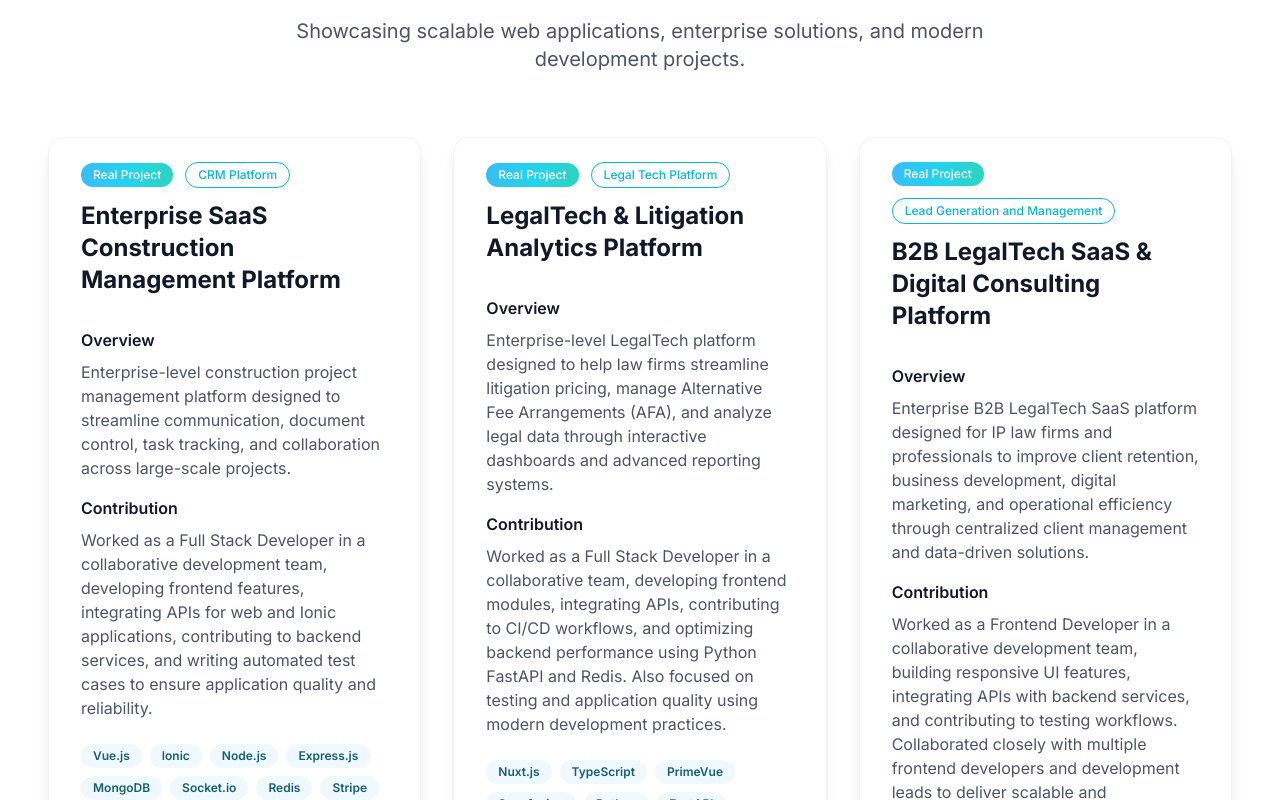
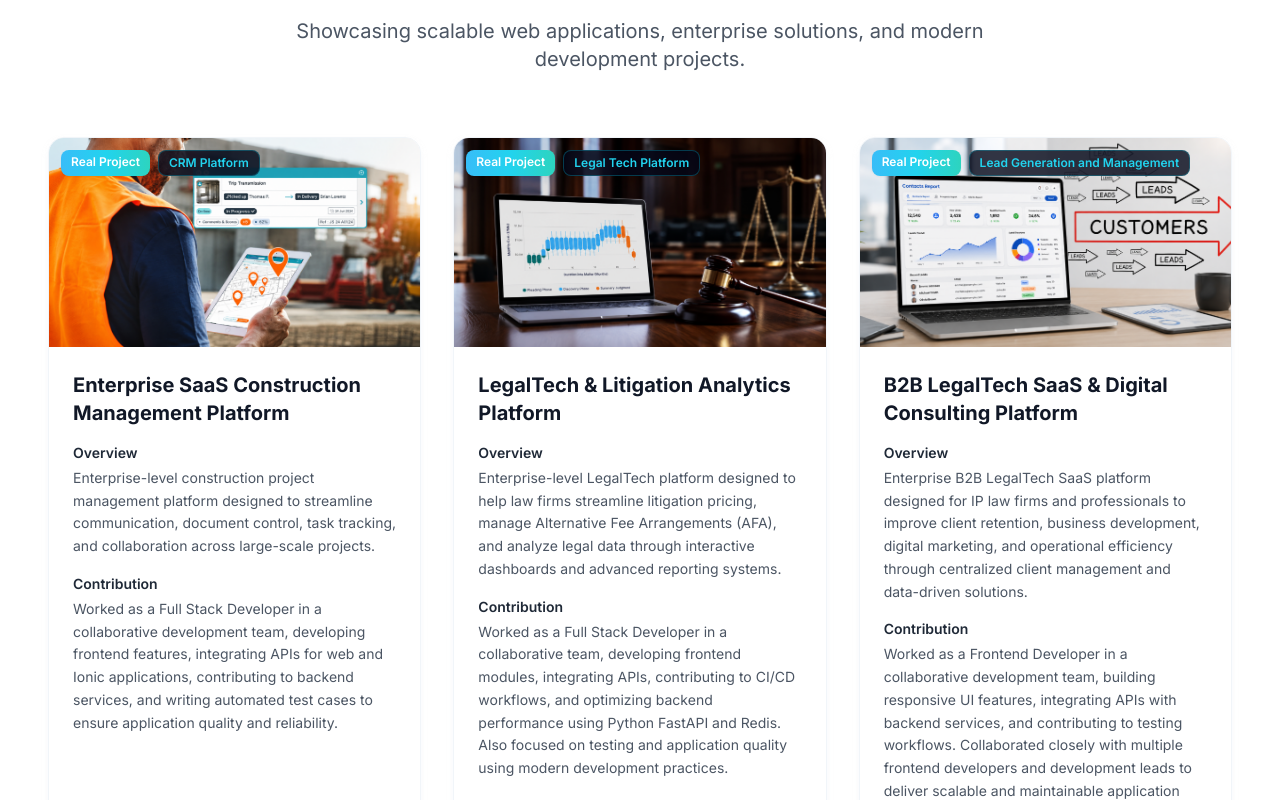
Before and after one commit to jaimi7/Portfolio, a React (Vite) app: page / in a window 1280 px wide. Shown: the part 4800-5600 px from the top of the page. Built offline with nearby package versions, Linux system fonts and the light colour scheme.

Commit message:
feat: add project image support, configure path aliases, and redesign ProjectCard component

```diff
--- /dev/null
+++ b/src/components/ui/ProjectCard copy.tsx
@@ -0,0 +1,94 @@
+import { motion } from 'framer-motion';
+import { ExternalLink, Code } from 'lucide-react';
+import type { Project } from '../../types';
+
+interface ProjectCardProps {
+  project: Project;
+  inView: boolean;
+  index: number;
+}
+
+export function ProjectCard({ project, inView, index }: ProjectCardProps) {
+  const getProjectCategory = (project: Project) => {
+    if (project.category === 'real') return 'Real Project';
+    return 'Learning Project';
+  };
+
+  return (
+    <motion.div
+      initial={{ opacity: 0, y: 30 }}
+      animate={inView ? { opacity: 1, y: 0 } : {}}
+      transition={{ duration: 0.8, delay: 0.2 + index * 0.1 }}
+      className={`premium-card px-4 md:px-8 py-4 md:py-6 relative group hover:scale-105 transition-all duration-300`}
+    >
+      {/* Project header */}
+      <div className="flex items-start justify-between mb-6">
+        <div className="flex-1">
+          <div className="flex items-center flex-wrap gap-3 mb-3">
+            <span className="px-3 py-1 rounded-full text-xs font-medium bg-gradient-to-r from-sky-400 via-cyan-400 to-teal-400 text-white text-nowrap">
+              {getProjectCategory(project)}
+            </span>
+            <span className="px-3 py-1 rounded-full text-xs font-medium text-cyan-500 border border-cyan-500 text-nowrap">
+              {project.id}
+            </span>
+          </div>
+          <h3 className="text-lg md:text-xl lg:text-2xl font-bold text-gray-900 mb-2 group-hover:text-cyan-600 transition-colors">
+            {project.title}
+          </h3>
+        </div>
+      </div>
+
+      {/* Problem & Solution */}
+      <div className="text-xs md:text-sm lg:text-base space-y-3 md:space-y-4 mb-6">
+        <div>
+          <h4 className="font-semibold text-gray-900 mb-1 md:mb-2">Overview</h4>
+          <p className="text-gray-600">{project.overview}</p>
+        </div>
+        <div>
+          <h4 className="font-semibold text-gray-900 mb-1 md:mb-2">Contribution</h4>
+          <p className="text-gray-600">{project.contribution}</p>
+        </div>
+      </div>
+
+      {/* Tech Stack */}
+      <div className="mb-6">
+        <div className="flex flex-wrap gap-2">
+          {project.techStack.map((tech, techIndex) => (
+            <span
+              key={techIndex}
+              className="px-3 py-1 bg-sky-50 text-cyan-800 rounded-full text-xs font-semibold hover:bg-cyan-100/50 hover:text-cyan-600 transition-colors"
+            >
+              {tech}
+            </span>
+          ))}
+        </div>
+      </div>
+
+      {/* Action buttons */}
+      <div className="flex gap-3">
+        {project.demoUrl && project.demoUrl !== '#' && (
+          <a
+            href={project.demoUrl}
+            target="_blank"
+            rel="noopener noreferrer"
+            className="flex items-center gap-2 px-4 py-2 bg-gradient-to-r from-sky-400 via-cyan-400 to-teal-400 text-white rounded-lg font-medium hover:shadow-lg transition-all duration-300"
+          >
+            <ExternalLink className="w-4 h-4" />
+            Live Demo
+          </a>
+        )}
+        {project.githubUrl && project.githubUrl !== '#' && (
+          <a
+            href={project.githubUrl}
+            target="_blank"
+            rel="noopener noreferrer"
+            className="flex items-center gap-2 px-4 py-2 bg-gray-900 text-white rounded-lg font-medium hover:bg-gray-800 transition-colors"
+          >
+            <Code className="w-4 h-4" />
+            GitHub
+          </a>
+        )}
+      </div>
+    </motion.div>
+  );
+}
--- a/src/components/ui/ProjectCard.tsx
+++ b/src/components/ui/ProjectCard.tsx
@@ -1,6 +1,7 @@
 import { motion } from 'framer-motion';
 import { ExternalLink, Code } from 'lucide-react';
 import type { Project } from '../../types';
+import defaultProjectImage from '../../assets/project/....png'; // Fallback project illustration
 
 interface ProjectCardProps {
   project: Project;
@@ -10,8 +11,7 @@ interface ProjectCardProps {
 
 export function ProjectCard({ project, inView, index }: ProjectCardProps) {
   const getProjectCategory = (project: Project) => {
-    if (project.category === 'real') return 'Real Project';
-    return 'Learning Project';
+    return project.category === 'real' ? 'Real Project' : 'Learning Project';
   };
 
   return (
@@ -19,44 +19,58 @@ export function ProjectCard({ project, inView, index }: ProjectCardProps) {
       initial={{ opacity: 0, y: 30 }}
       animate={inView ? { opacity: 1, y: 0 } : {}}
       transition={{ duration: 0.8, delay: 0.2 + index * 0.1 }}
-      className={`premium-card px-4 md:px-8 py-4 md:py-6 relative group hover:scale-105 transition-all duration-300`}
+      className="group bg-white border border-slate-100 rounded-2xl shadow-md shadow-slate-100/50 hover:shadow-xl hover:shadow-cyan-500/5 hover:-translate-y-2 transition-all duration-300 flex flex-col h-full overflow-hidden"
     >
-      {/* Project header */}
-      <div className="flex items-start justify-between mb-6">
-        <div className="flex-1">
-          <div className="flex items-center flex-wrap gap-3 mb-3">
-            <span className="px-3 py-1 rounded-full text-xs font-medium bg-gradient-to-r from-sky-400 via-cyan-400 to-teal-400 text-white text-nowrap">
+      {/* 1. Thumbnail Container */}
+      <div className="relative w-full aspect-video overflow-hidden bg-slate-50">
+        {/* Floating Badges */}
+        <div className="absolute top-3 left-3 flex flex-wrap gap-2 z-10">
+          <span className="px-2.5 py-1 rounded-lg text-xs font-semibold bg-gradient-to-r from-sky-400 via-cyan-400 to-teal-400 text-white shadow-sm">
             {getProjectCategory(project)}
           </span>
-            <span className="px-3 py-1 rounded-full text-xs font-medium text-cyan-500 border border-cyan-500 text-nowrap">
+          <span className="px-2.5 py-1 rounded-lg text-xs font-semibold bg-slate-950/80 text-cyan-400 border border-cyan-500/30 backdrop-blur-md">
             {project.id}
           </span>
         </div>
-          <h3 className="text-lg md:text-xl lg:text-2xl font-bold text-gray-900 mb-2 group-hover:text-cyan-600 transition-colors">
+
+        {/* Thumbnail Image */}
+        <img
+          src={project.img || defaultProjectImage}
+          alt={project.title}
+          className="w-full h-full object-cover object-top group-hover:scale-105 transition-transform duration-500 ease-out"
+          loading="lazy"
+        />
+
+        {/* Hover image overlay effect */}
+        <div className="absolute inset-0 bg-gradient-to-t from-slate-950/20 to-transparent opacity-0 group-hover:opacity-100 transition-opacity duration-300 pointer-events-none" />
+      </div>
+
+      {/* 2. Content Details Section */}
+      <div className="p-5 md:p-6 flex flex-col flex-1">
+        {/* Project Title */}
+        <h3 className="text-lg md:text-xl font-bold text-gray-900 mb-4 group-hover:text-cyan-600 transition-colors">
           {project.title}
         </h3>
+
+        {/* Overview & Contribution Stack */}
+        <div className="text-xs md:text-sm space-y-4 mb-6 flex-1">
+          <div>
+            <h4 className="font-semibold text-gray-800 mb-1">Overview</h4>
+            <p className="text-gray-600 leading-relaxed">{project.overview}</p>
+          </div>
+          <div>
+            <h4 className="font-semibold text-gray-800 mb-1">Contribution</h4>
+            <p className="text-gray-600 leading-relaxed">{project.contribution}</p>
           </div>
         </div>
 
-      {/* Problem & Solution */}
-      <div className="text-xs md:text-sm lg:text-base space-y-3 md:space-y-4 mb-6">
-        <div>
-          <h4 className="font-semibold text-gray-900 mb-1 md:mb-2">Overview</h4>
-          <p className="text-gray-600">{project.overview}</p>
-        </div>
-        <div>
-          <h4 className="font-semibold text-gray-900 mb-1 md:mb-2">Contribution</h4>
-          <p className="text-gray-600">{project.contribution}</p>
-        </div>
-      </div>
-
-      {/* Tech Stack */}
+        {/* Tech Stack Tags */}
         <div className="mb-6">
           <div className="flex flex-wrap gap-2">
             {project.techStack.map((tech, techIndex) => (
               <span
                 key={techIndex}
-              className="px-3 py-1 bg-sky-50 text-cyan-800 rounded-full text-xs font-semibold hover:bg-cyan-100/50 hover:text-cyan-600 transition-colors"
+                className="px-2.5 py-1 bg-cyan-50/80 text-cyan-700 border border-cyan-100/30 rounded-lg text-xs font-medium hover:bg-cyan-100/50 transition-colors"
               >
                 {tech}
               </span>
@@ -64,14 +78,14 @@ export function ProjectCard({ project, inView, index }: ProjectCardProps) {
           </div>
         </div>
 
-      {/* Action buttons */}
-      <div className="flex gap-3">
+        {/* Action Buttons */}
+        <div className="flex gap-3 mt-auto pt-4 border-t border-slate-100">
           {project.demoUrl && project.demoUrl !== '#' && (
             <a
               href={project.demoUrl}
               target="_blank"
               rel="noopener noreferrer"
-            className="flex items-center gap-2 px-4 py-2 bg-gradient-to-r from-sky-400 via-cyan-400 to-teal-400 text-white rounded-lg font-medium hover:shadow-lg transition-all duration-300"
+              className="flex items-center gap-2 px-4 py-2.5 bg-gradient-to-r from-sky-400 via-cyan-400 to-teal-400 text-white rounded-lg text-sm font-semibold shadow-md hover:shadow-lg hover:opacity-95 transition-all duration-300 flex-1 justify-center"
             >
               <ExternalLink className="w-4 h-4" />
               Live Demo
@@ -82,13 +96,14 @@ export function ProjectCard({ project, inView, index }: ProjectCardProps) {
               href={project.githubUrl}
               target="_blank"
               rel="noopener noreferrer"
-            className="flex items-center gap-2 px-4 py-2 bg-gray-900 text-white rounded-lg font-medium hover:bg-gray-800 transition-colors"
+              className="flex items-center gap-2 px-4 py-2.5 bg-slate-900 hover:bg-slate-800 text-white rounded-lg text-sm font-semibold transition-colors flex-1 justify-center"
             >
               <Code className="w-4 h-4" />
               GitHub
             </a>
           )}
         </div>
+      </div>
     </motion.div>
   );
 }
--- a/src/data/projects.ts
+++ b/src/data/projects.ts
@@ -1,4 +1,17 @@
 import type { Project } from '../types';
+
+// Static image imports from assets/project
+import athleads from '../assets/project/athleads.png';
+import blockchain from '../assets/project/blockchain.png';
+import crm_platform from '../assets/project/crm_platform.png';
+import hrms from '../assets/project/hrms.png';
+import lead_generation from '../assets/project/lead_generation.png';
+import legal_tech_platform from '../assets/project/legal_tech_platform.png';
+import microservice from '../assets/project/microservice.png';
+import qiigo from '../assets/project/qiigo.png';
+import quotation_creation from '../assets/project/quotation_creation.png';
+import sales_ai from '../assets/project/sales_ai.png';
+import defaultProjectImage from '../assets/project/....png';
 
 export const projects: Project[] = [
   // Real Projects
@@ -23,7 +36,8 @@ export const projects: Project[] = [
       'Cypress',
       'Tailwind CSS'
     ],
-    tags: ['frontend', 'backend', 'fullstack', 'real']
+    tags: ['frontend', 'backend', 'fullstack', 'real'],
+    img: crm_platform
   },
 
   {
@@ -48,7 +62,8 @@ export const projects: Project[] = [
       'Storybook',
       'Vitest'
     ],
-    tags: ['frontend', 'backend', 'fullstack', 'real']
+    tags: ['frontend', 'backend', 'fullstack', 'real'],
+    img: legal_tech_platform
   },
 
   {
@@ -70,7 +85,8 @@ export const projects: Project[] = [
       'Jenkins',
       'GitHub Actions'
     ],
-    tags: ['frontend', 'real']
+    tags: ['frontend', 'real'],
+    img: lead_generation
   },
 
   {
@@ -90,7 +106,8 @@ export const projects: Project[] = [
       'REST API',
       'Axios'
     ],
-    tags: ['frontend', 'real']
+    tags: ['frontend', 'real'],
+    img: defaultProjectImage
   },
 
   {
@@ -111,7 +128,8 @@ export const projects: Project[] = [
       'Microservices',
       'REST API'
     ],
-    tags: ['frontend', 'backend', 'fullstack', 'real']
+    tags: ['frontend', 'backend', 'fullstack', 'real'],
+    img: hrms
   },
 
   {
@@ -129,7 +147,8 @@ export const projects: Project[] = [
       'Bootstrap',
       'REST API'
     ],
-    tags: ['frontend', 'real']
+    tags: ['frontend', 'real'],
+    img: sales_ai
   },
 
   {
@@ -148,7 +167,8 @@ export const projects: Project[] = [
       'Tailwind CSS',
       'REST API'
     ],
-    tags: ['frontend', 'real']
+    tags: ['frontend', 'real'],
+    img: blockchain
   },
 
   {
@@ -169,7 +189,8 @@ export const projects: Project[] = [
       'Bootstrap',
       'CDN'
     ],
-    tags: ['frontend', 'real']
+    tags: ['frontend', 'real'],
+    img: lead_generation
   },
 
   {
@@ -190,7 +211,8 @@ export const projects: Project[] = [
       'Bootstrap',
       'VUEXY'
     ],
-    tags: ['frontend', 'backend', 'fullstack', 'real']
+    tags: ['frontend', 'backend', 'fullstack', 'real'],
+    img: defaultProjectImage
   },
 
   {
@@ -209,7 +231,8 @@ export const projects: Project[] = [
       'Bootstrap',
       'REST API'
     ],
-    tags: ['frontend', 'backend', 'real']
+    tags: ['frontend', 'backend', 'real'],
+    img: quotation_creation
   },
 
   {
@@ -231,7 +254,8 @@ export const projects: Project[] = [
       'Socket.io',
       'Vite'
     ],
-    tags: ['frontend', 'real']
+    tags: ['frontend', 'real'],
+    img: athleads
   },
 
   {
@@ -251,7 +275,8 @@ export const projects: Project[] = [
       'SCSS',
       'Cordova'
     ],
-    tags: ['frontend', 'real']
+    tags: ['frontend', 'real'],
+    img: defaultProjectImage
   },
 
   {
@@ -270,7 +295,8 @@ export const projects: Project[] = [
       'Microservices',
       'Docker'
     ],
-    tags: ['frontend', 'real']
+    tags: ['frontend', 'real'],
+    img: microservice
   },
 
   {
@@ -289,6 +315,7 @@ export const projects: Project[] = [
       'REST API',
       'Webpack',
     ],
-    tags: ['frontend', 'real']
+    tags: ['frontend', 'real'],
+    img: qiigo
   }
 ];
--- a/src/types/index.ts
+++ b/src/types/index.ts
@@ -32,6 +32,7 @@ export interface Project {
   name?: string;
   url?: string;
   tags?: string[];
+  img?: string;
 }
 
 export interface TimelineItem extends Experience {
```
Also changed, not shown: src/assets/project/....png (renamed from src/assets/project/no_img.png). Lines whose indentation alone changed are shown as unchanged.
